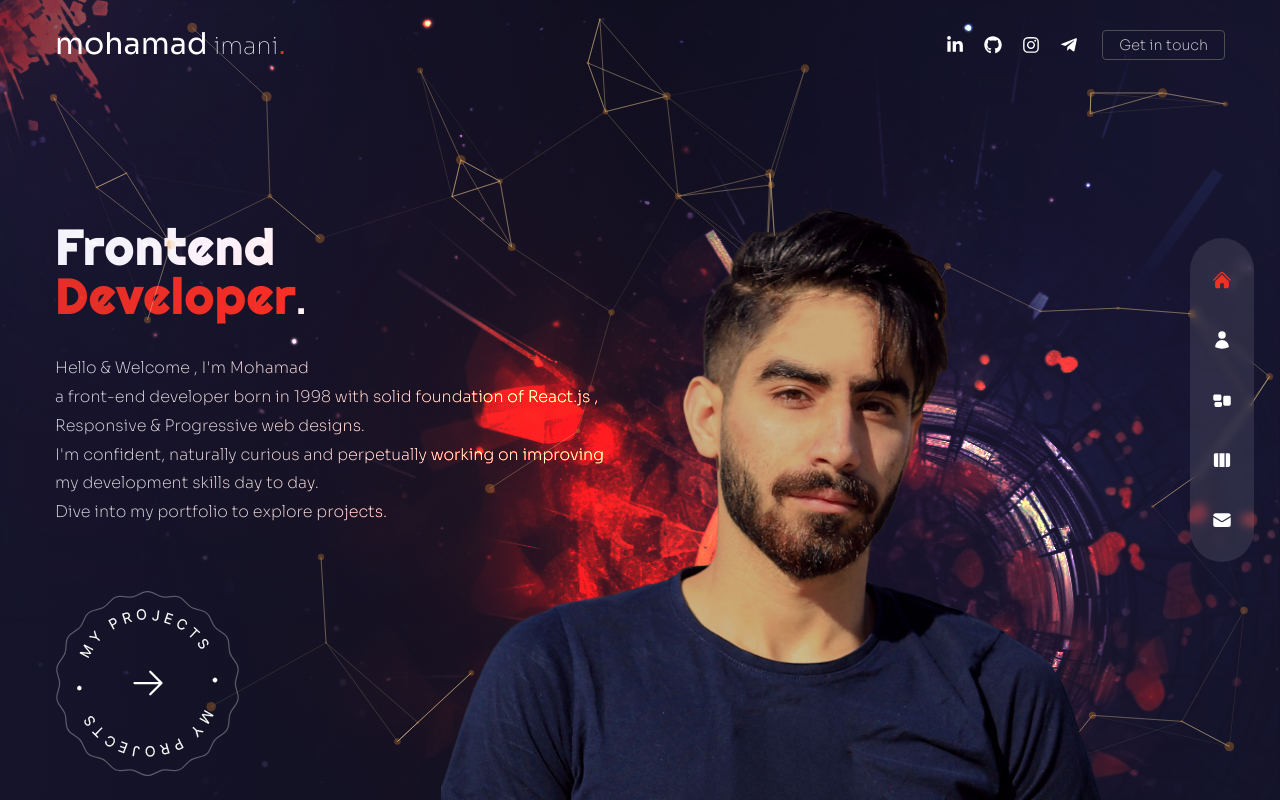
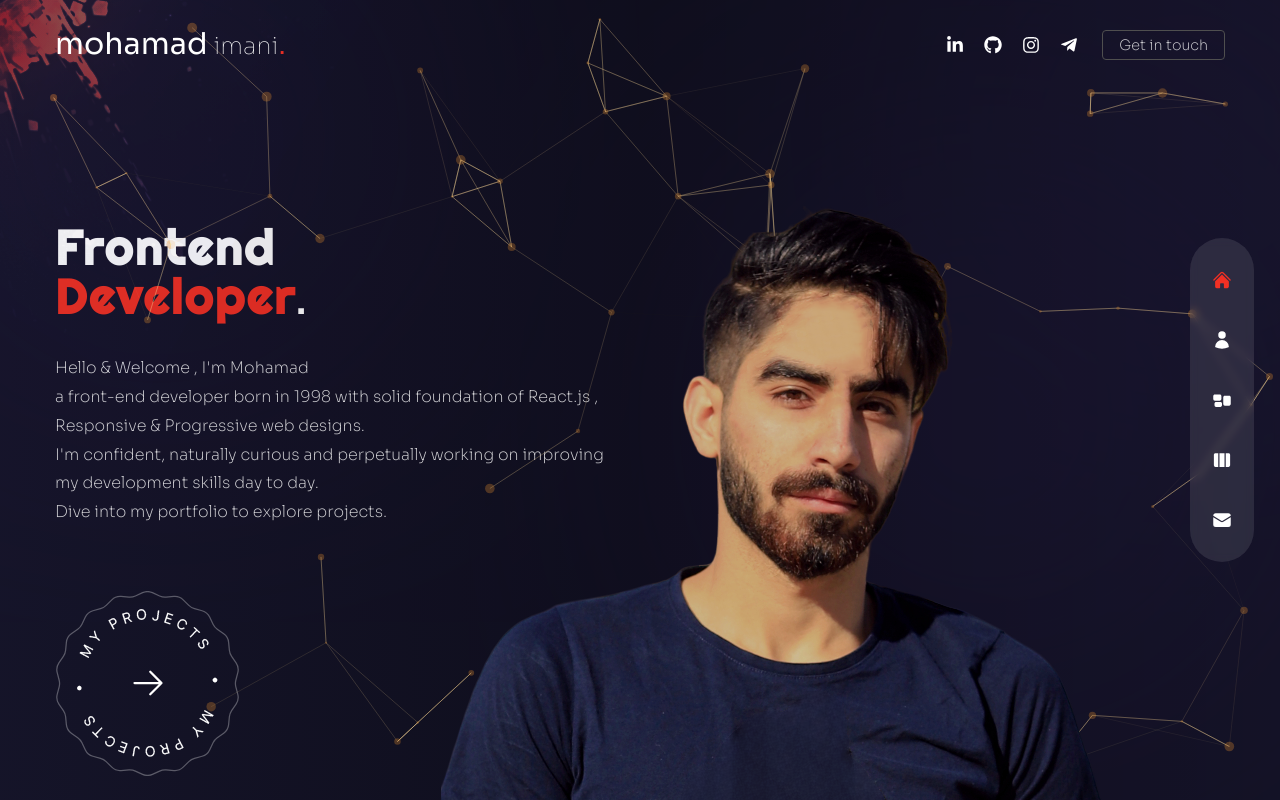
Before and after one commit to mohamad-imani/portfolio, a React (Vite) app: page / in a window 1280 px wide. Built offline with nearby package versions, Linux system fonts and the light colour scheme.

Commit message:
img changes

```diff
--- a/src/pages/home/index.jsx
+++ b/src/pages/home/index.jsx
@@ -2,6 +2,7 @@
 import ParticlesContainer from '../../components/ParticlesContainer';
 import ProjectsBtn from '../../components/ProjectsBtn';
 import Avatar from '../../components/Avatar';
+
 // // framer motion
 import { motion } from 'framer-motion';
 // //variants
@@ -61,7 +62,7 @@ const Home = () => {
       <div className="absolute bottom-0 right-0 h-full w-full">
         {/*bg img*/}
 
-        <div className="translate-z-0 absolute h-full w-full bg-none mix-blend-color-dodge xl:bg-explosion xl:bg-opacity-80 xl:bg-cover xl:bg-right xl:bg-no-repeat  "></div>
+        <div className="translate-z-0 absolute h-full w-full bg-none mix-blend-color-dodge xl:bg-[] xl:bg-opacity-80 xl:bg-cover xl:bg-right xl:bg-no-repeat  "></div>
         {/*particles*/}
         <ParticlesContainer />
         {/*avatar img*/}
--- a/tailwind.config.js
+++ b/tailwind.config.js
@@ -26,7 +26,7 @@ module.exports = withMT({
         accent: '#F13024',
       },
       backgroundImage: {
-        explosion: 'url("../../../public/bg-explosion.png")',
+        explosion: 'url("/bg-explosion.png")',
         circles: 'url("/bg-circles.png")',
         circleStar: 'url("/circle-star.svg")',
         site: 'url("/site-bg.svg")',
```
